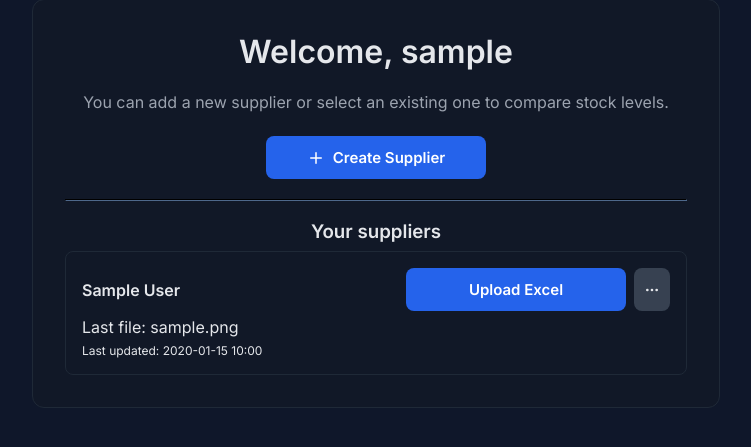
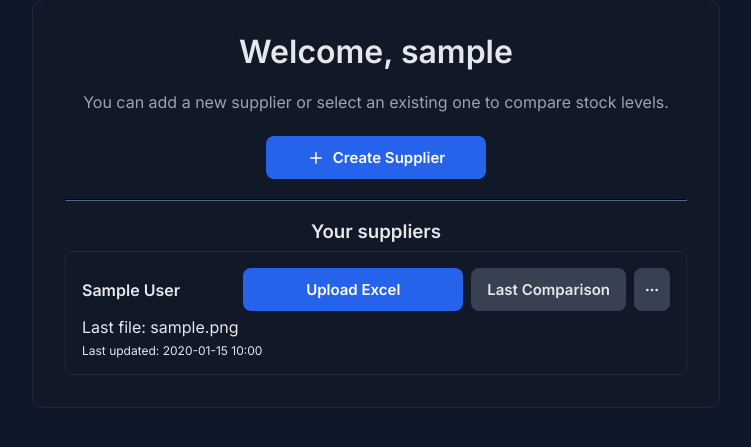
Before and after one commit to VickyA5/StackTracker, a Django app: page /home/ in a window 1280 px wide. Shown: the part 98-545 px from the top of the page, without its empty margins (264-1015 px from the left). Run offline with Django 5.2, Linux system fonts and the light colour scheme; a user stored in the database is signed in; tables that the repository leaves empty hold one stand-in row (values such as "Sample post").

Commit message:
feat: view last comparison

```diff
--- a/accounts/urls.py
+++ b/accounts/urls.py
@@ -9,6 +9,7 @@ from .views import (
     SupplierUploadView,
     ComparisonResultView,
     ComparisonDownloadView,
+    LastComparisonView,
     SupplierDeleteView,
     SupplierSettingsView,
 )
@@ -24,6 +25,7 @@ urlpatterns = [
     path('suppliers/<int:pk>/upload/', SupplierUploadView.as_view(), name='supplier_upload'),
     path('suppliers/<int:pk>/comparison/', ComparisonResultView.as_view(), name='supplier_comparison'),
     path('suppliers/<int:pk>/comparison/download/', ComparisonDownloadView.as_view(), name='supplier_comparison_download'),
+    path('suppliers/<int:pk>/comparison/last/', LastComparisonView.as_view(), name='supplier_last_comparison'),
     path('suppliers/<int:pk>/settings/', SupplierSettingsView.as_view(), name='supplier_settings'),
     path('suppliers/<int:pk>/delete/', SupplierDeleteView.as_view(), name='supplier_delete'),
 ]
--- a/accounts/views.py
+++ b/accounts/views.py
@@ -16,9 +16,70 @@ from django.contrib.auth.mixins import LoginRequiredMixin
 from .models import Supplier
 from .forms import SupplierForm, SupplierUploadForm, SupplierConfigForm
 from .services.excel_compare import read_excel_dynamic, normalize_columns, compare_stock
-from .services.supabase_storage import SupabaseStorageError
+from .services.supabase_storage import SupabaseStorageError, get_supabase_storage_service
 
 logger = logging.getLogger(__name__)
+
+
+def _clean_comparison_value(value):
+	"""Normalize values for JSON/session storage and template rendering.
+
+	Converts NaN-like values to None and strips simple string wrappers while
+	leaving valid numbers and strings intact.
+	"""
+	try:
+		if value is None:
+			return None
+		# Convert NaN / <NA> textual representations to None
+		s = str(value).strip().lower()
+		if s in ("nan", "<na>"):
+			return None
+		return value
+	except Exception:
+		return None
+
+
+def dataframe_to_records(df: pd.DataFrame):
+	"""Convert a pandas DataFrame to a list of cleaned dict records.
+
+	This mirrors the sanitisation previously done inline in SupplierUploadView.
+	"""
+	if df is None or df.empty:
+		return []
+	try:
+		records = df.to_dict("records")
+		return [
+			{k: _clean_comparison_value(v) for k, v in rec.items()}
+			for rec in records
+		]
+	except Exception:
+		return []
+
+
+def build_comparison_excel_bytes(data: dict) -> bytes:
+	"""Build an in-memory Excel file from comparison result data.
+
+	`data` is expected to be the same structure stored in the session under
+	`comparison_results`, with keys matching section names.
+	"""
+	output = BytesIO()
+	with pd.ExcelWriter(output, engine="openpyxl") as writer:
+		sections = [
+			("removed_or_out_of_stock", "Removed_or_OutOfStock"),
+			("new_products", "New_Products"),
+			("stock_changes", "Stock_Changes"),
+			("price_changes", "Price_Changes"),
+		]
+		for key, sheet_name in sections:
+			rows = data.get(key) or []
+			if rows:
+				df = pd.DataFrame(rows)
+			else:
+				df = pd.DataFrame()
+			df.to_excel(writer, index=False, sheet_name=sheet_name[:31])
+
+	output.seek(0)
+	return output.getvalue()
 
 
 class WelcomeView(TemplateView):
@@ -177,38 +238,30 @@ class SupplierUploadView(LoginRequiredMixin, View):
 			return render(request, self.template_name, {'form': form, 'supplier': supplier})
 
 		# Prepare data for UI: convert DataFrames to records for session storage
-		def df_records(df):
-			try:
-				records = df.to_dict('records')
-				# Sanitize NaN/None to ensure session JSON serialization and clean UI rendering
-				def clean_val(v):
-					try:
-						# Convert NaN-like to None
-						if v is None:
-							return None
-						sv = str(v).strip().lower()
-						if sv in ('nan', '<na>'):
-							return None
-						return v
-					except Exception:
-						return None
-				return [
-					{k: clean_val(v) for k, v in rec.items()}
-					for rec in records
-				]
-			except Exception:
-				return []
-
-		request.session['comparison_results'] = {
+		comparison_payload = {
 			'supplier_id': supplier.id,
 			'supplier_name': supplier.name,
 			'old_file_name': old_original_name,
 			'new_file_name': new_original_name,
-			'removed_or_out_of_stock': df_records(comparison['removed_or_out_of_stock']),
-			'new_products': df_records(comparison['new_products']),
-			'stock_changes': df_records(comparison['stock_changes']),
-			'price_changes': df_records(comparison['price_changes']),
+			'removed_or_out_of_stock': dataframe_to_records(comparison['removed_or_out_of_stock']),
+			'new_products': dataframe_to_records(comparison['new_products']),
+			'stock_changes': dataframe_to_records(comparison['stock_changes']),
+			'price_changes': dataframe_to_records(comparison['price_changes']),
 		}
+		request.session['comparison_results'] = comparison_payload
+
+		# Automatically persist the last comparison Excel in Supabase storage
+		# This is best-effort only and must not break the existing flow.
+		try:
+			service = get_supabase_storage_service()
+			excel_bytes = build_comparison_excel_bytes(comparison_payload)
+			storage_path = f"user_{request.user.id}/supplier_{supplier.id}/last_comparison.xlsx"
+			service.upload(storage_path, excel_bytes)
+			logger.info('Stored last comparison Excel for supplier %s at %s', supplier.name, storage_path)
+		except SupabaseStorageError as exc:
+			logger.warning('Failed to store last comparison Excel for %s: %s', supplier.name, exc)
+		except Exception as exc:  # pragma: no cover - defensive
+			logger.exception('Unexpected error storing last comparison Excel for %s: %s', supplier.name, exc)
 		messages.success(request, 'File uploaded and comparison completed.')
 		return redirect('supplier_comparison', pk=supplier.id)
 
@@ -235,6 +288,61 @@ class ComparisonResultView(LoginRequiredMixin, View):
 		return render(request, self.template_name, context)
 
 
+class LastComparisonView(LoginRequiredMixin, View):
+	template_name = 'suppliers/comparison.html'
+
+	def get(self, request, pk):
+		supplier = get_object_or_404(Supplier, pk=pk, owner=request.user)
+		storage_path = f"user_{request.user.id}/supplier_{supplier.id}/last_comparison.xlsx"
+		try:
+			service = get_supabase_storage_service()
+			content = service.download(storage_path)
+		except SupabaseStorageError as exc:
+			message = str(exc)
+			if 'File not found' in message:
+				messages.info(request, 'No previous comparison is available for this supplier. Please upload a file.')
+			else:
+				logger.warning('Failed to download last comparison for supplier %s: %s', supplier.name, exc)
+				messages.error(request, 'Could not load the last comparison. Please upload a new file.')
+			return redirect('supplier_upload', pk=supplier.id)
+
+		try:
+			buffer = BytesIO(content)
+			with pd.ExcelFile(buffer) as xls:
+				def read_sheet(sheet_name: str) -> pd.DataFrame:
+					try:
+						return pd.read_excel(xls, sheet_name=sheet_name)
+					except ValueError:
+						# Sheet missing: treat as empty section
+						return pd.DataFrame()
+
+				removed_df = read_sheet('Removed_or_OutOfStock')
+				new_df = read_sheet('New_Products')
+				stock_df = read_sheet('Stock_Changes')
+				price_df = read_sheet('Price_Changes')
+
+			# Rebuild the same structure used by ComparisonResultView / ComparisonDownloadView
+			data = {
+				'supplier_id': supplier.id,
+				'supplier_name': supplier.name,
+				# Original filenames are not embedded in the Excel; mark as unknown.
+				'old_file_name': None,
+				'new_file_name': None,
+				'removed_or_out_of_stock': dataframe_to_records(removed_df),
+				'new_products': dataframe_to_records(new_df),
+				'stock_changes': dataframe_to_records(stock_df),
+				'price_changes': dataframe_to_records(price_df),
+			}
+			request.session['comparison_results'] = data
+		except Exception as exc:  # pragma: no cover - defensive
+			logger.exception('Failed to reconstruct last comparison for supplier %s: %s', supplier.name, exc)
+			messages.error(request, 'Could not read the last comparison file. Please upload a new file.')
+			return redirect('supplier_upload', pk=supplier.id)
+
+		# Reuse the existing comparison view/template via session data
+		return redirect('supplier_comparison', pk=supplier.id)
+
+
 class ComparisonDownloadView(LoginRequiredMixin, View):
 	"""Generate an Excel file with the latest comparison results for download."""
 
@@ -254,29 +362,12 @@ class ComparisonDownloadView(LoginRequiredMixin, View):
 				len(data.get('stock_changes') or []),
 				len(data.get('price_changes') or []),
 			)
-			output = BytesIO()
-			with pd.ExcelWriter(output, engine='openpyxl') as writer:
-				sections = [
-					('removed_or_out_of_stock', 'Removed_or_OutOfStock'),
-					('new_products', 'New_Products'),
-					('stock_changes', 'Stock_Changes'),
-					('price_changes', 'Price_Changes'),
-				]
-				for key, sheet_name in sections:
-					rows = data.get(key) or []
-					# Siempre generamos la hoja, aunque esté vacía, para tener estructura consistente
-					if rows:
-						df = pd.DataFrame(rows)
-					else:
-						df = pd.DataFrame()
-					df.to_excel(writer, index=False, sheet_name=sheet_name[:31])
-
-			output.seek(0)
+			excel_bytes = build_comparison_excel_bytes(data)
 			slug_name = slugify(supplier.name) or f'supplier-{supplier.id}'
 			date_str = timezone.now().strftime('%Y%m%d')
 			filename = f'comparison_{slug_name}_{date_str}.xlsx'
 			response = HttpResponse(
-				output.getvalue(),
+				excel_bytes,
 				content_type='application/vnd.openxmlformats-officedocument.spreadsheetml.sheet',
 			)
 			response['Content-Disposition'] = f'attachment; filename="{filename}"'
--- a/requirements.txt
+++ b/requirements.txt
@@ -3,10 +3,8 @@ psycopg2-binary==2.9.9
 pandas==2.2.1
 openpyxl==3.1.2
 
-# HTTP client for Supabase Storage integration
 requests==2.32.3
 
-# Production dependencies
 gunicorn==21.2.0
 whitenoise==6.5.0
 dj-database-url==1.0.0
--- a/templates/home.html
+++ b/templates/home.html
@@ -11,6 +11,12 @@
     .menu-item.destructive { color:#fecaca; }
     .menu-item.destructive:hover { background:#5b1212; }
     .menu-item svg { width:16px; height:16px; }
+    .btn.secondary.btn-compact {
+      min-width:140px;
+      width:auto;
+      padding:12px 16px;
+      flex:0 0 auto;
+    }
   </style>
   <div class="centered">
     <h1 style="margin-top:0">Welcome, {{ user.username }}</h1>
@@ -29,10 +35,11 @@
       <div style="display:flex; flex-direction:column; gap: 12px;">
         {% for s in suppliers %}
           <section class="supplier-card" style="width:100%; background:#111827; border:1px solid #1f2937; border-radius:8px; padding:16px; position:relative;">
-            <div style="display:flex; align-items:center; justify-content:space-between; gap:8px;">
+            <div style="display:flex; align-items:center; justify-content:space-between; gap:8px; flex-wrap:wrap;">
               <strong style="font-size:16px;">{{ s.name }}</strong>
-              <div style="display:flex; gap:8px;">
+              <div style="display:flex; gap:8px; flex-wrap:wrap; justify-content:flex-end;">
                 <a class="btn" href="{% url 'supplier_upload' s.id %}">Upload Excel</a>
+                <a class="btn secondary btn-compact" href="{% url 'supplier_last_comparison' s.id %}">Last Comparison</a>
                 <button type="button" class="btn secondary menu-btn" aria-haspopup="true" aria-expanded="false" title="More actions">
                   <svg aria-hidden="true" viewBox="0 0 24 24" fill="none" stroke="currentColor" stroke-width="2" stroke-linecap="round" stroke-linejoin="round">
                     <circle cx="5" cy="12" r="1"/>
```
